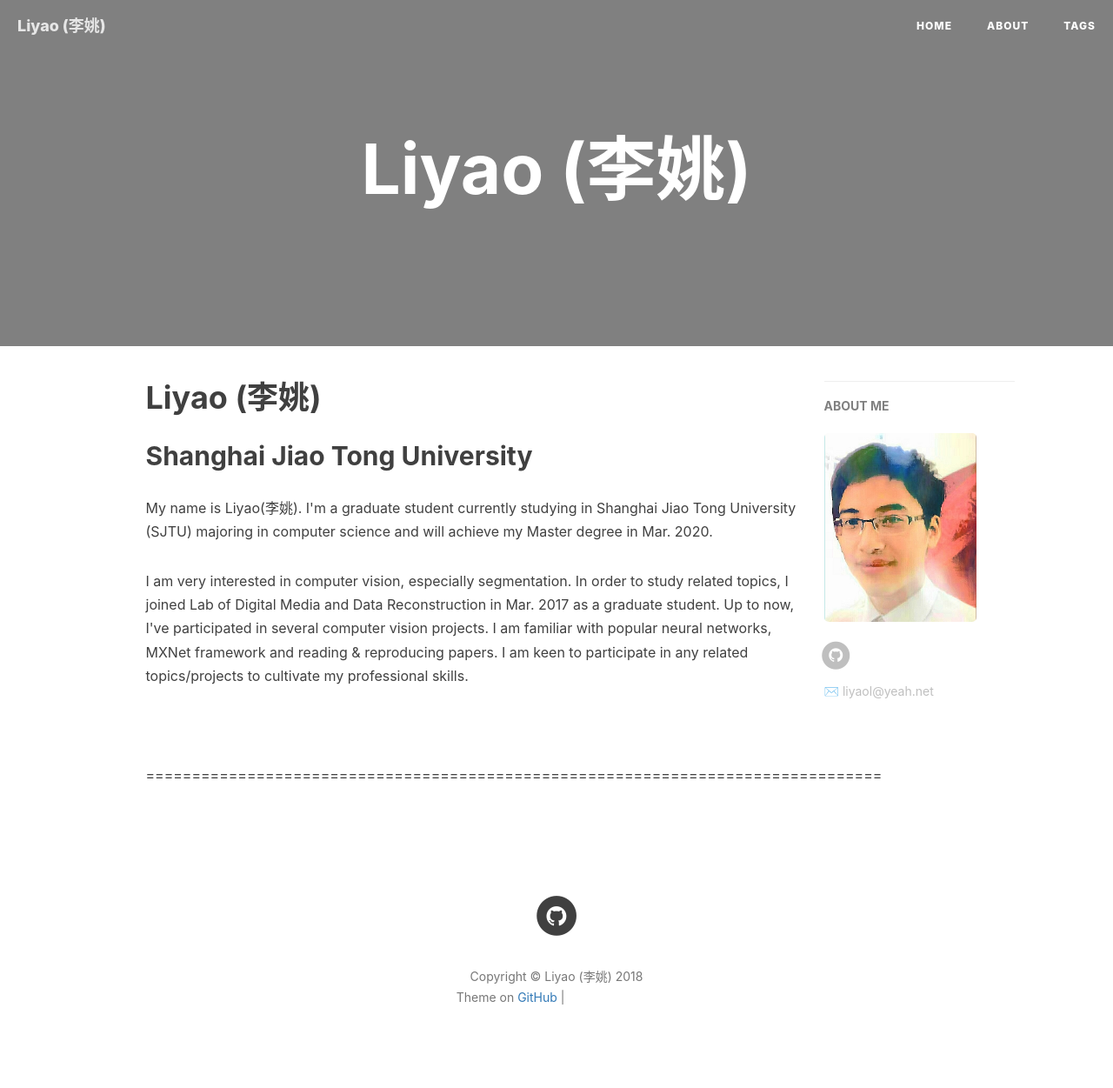
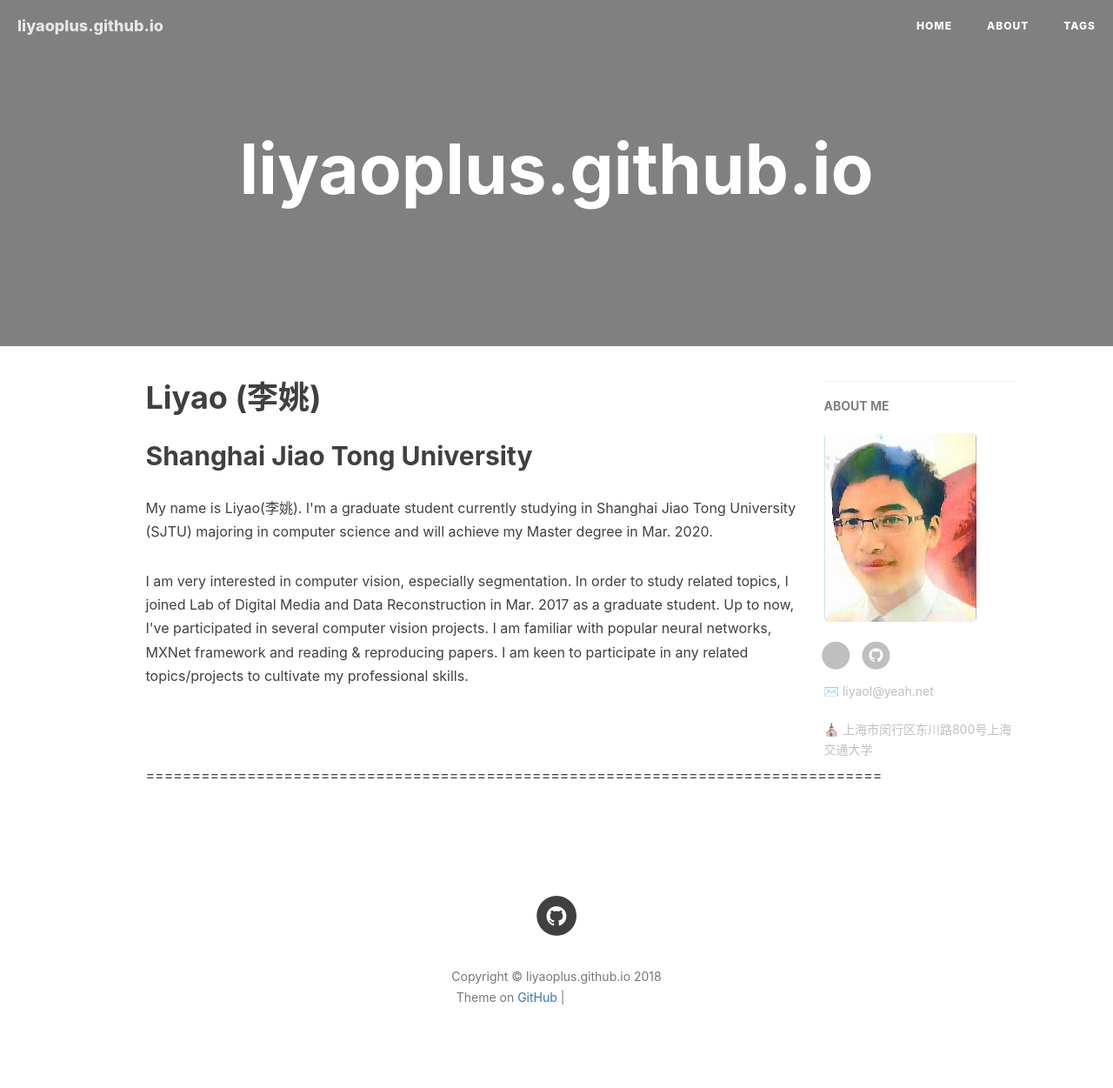
Before and after one commit to liyaoplus/liyaoplus.github.io, a Jekyll site: the page built from index.html, in a window 1280 px wide. Shown: the whole page at 87% size. Built offline with Jekyll 4.4.1, drawn with Linux system fonts in a browser that asks for light colours; nearby versions of some CDN libraries; the list of posts is cut into pages by our own code; comment, search, counter and statistics services are not loaded; some of the changed lines change nothing that is shown; grey boxes are pictures that could not be loaded.

Commit message:
Update _config.yml

```diff
--- a/_config.yml
+++ b/_config.yml
@@ -1,11 +1,10 @@
 # Site settings
-title: Liyao (李姚)
+#title: Liyao (李姚)
 SEOTitle: Liyao
 #header-img: img/post-bg-desk.jpg
-email: liyaol@yeah.net
-mobile: 131-6256-6039
-#description: "TO BE FILLED"
-keyword: "Liyao, 李姚"
+
+description: "穷则坚守底线, 达则心怀感恩"
+#keyword: "Liyao, 李姚"
 url: "https://liyaoplus.github.io"          # your host, for absolute URL
 baseurl: ""      # for example, '/blog' if your blog hosted on 'host/blog'
 #github_repo: "https://github.com/qiubaiying/qiubaiying.github.io.git" # you code repository
@@ -19,11 +18,13 @@
 
 # SNS settings
 RSS: false
+email: liyaol@yeah.net
+address:    上海市闵行区东川路800号上海交通大学
 # weibo_username:     qiubaiying
 #zhihu_username:     qiubaiying
+cv_filename:        cv-Liyao.pdf
+mobile_username:    131-6256-6039
 github_username:    liyaoplus
-mobile_username:    131-6256-6039
-address_username:    上海市闵行区东川路800号上海交通大学
 #facebook_username:  baiying.qiu.7
 #jianshu_username:   e71990ada2fd
 #twitter_username:   qiubaiying
```
